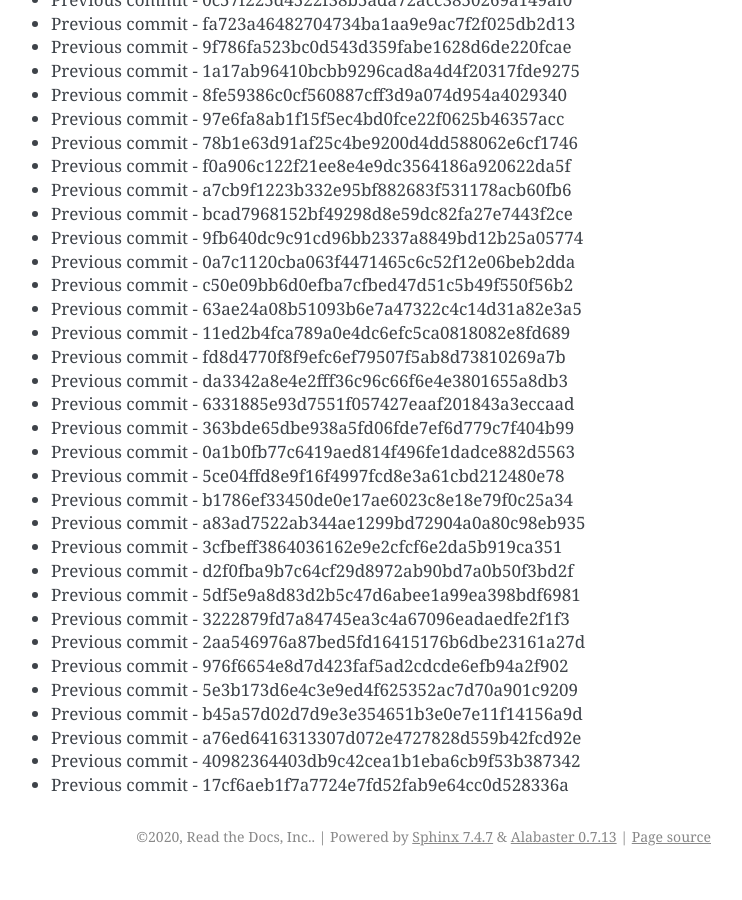
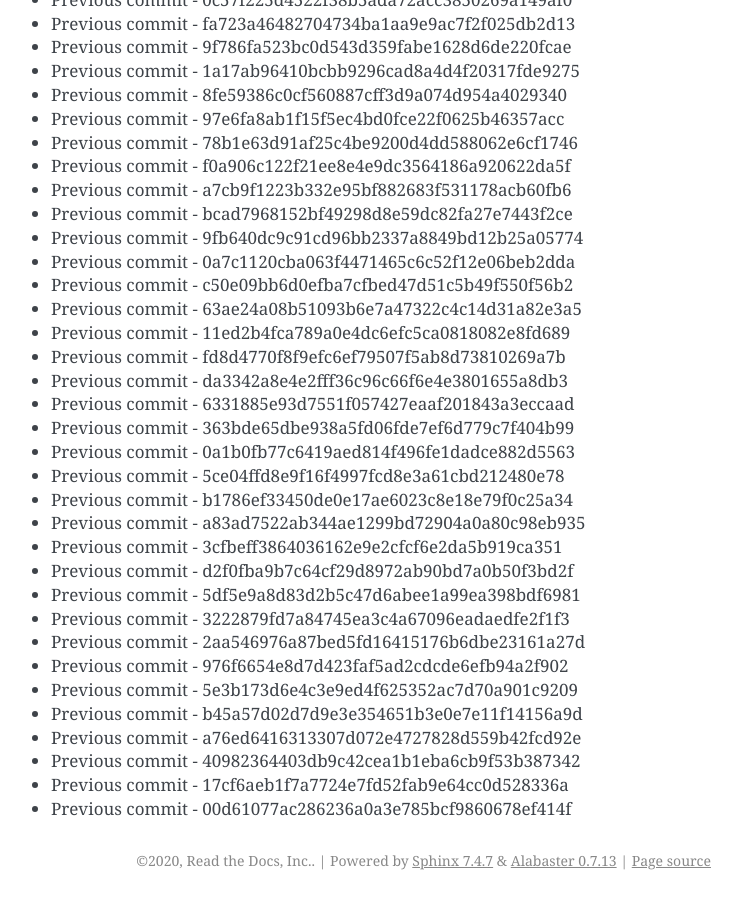
Before and after one commit to readthedocs/rtd-git-stresstest, a Sphinx documentation site: the page built from docs/updates.rst, in a window 1280 px wide and 900 px high, scrolled down 105243 px. Shown: the whole window, without its empty margins (399-1141 px from the left). Built offline with Sphinx 7.4.7, drawn with Linux system fonts in a browser that asks for light colours; before the commit the page ends 106119 px from its top, so only the background shows below that.

Commit message:
Generating commit from previous: 00d61077ac286236a0a3e785bcf9860678ef414f

```diff
--- a/docs/updates.rst
+++ b/docs/updates.rst
@@ -4454,3 +4454,4 @@ It can be tested for any performance characteristics.
 * Previous commit - a76ed6416313307d072e4727828d559b42fcd92e
 * Previous commit - 40982364403db9c42cea1b1eba6cb9f53b387342
 * Previous commit - 17cf6aeb1f7a7724e7fd52fab9e64cc0d528336a
+* Previous commit - 00d61077ac286236a0a3e785bcf9860678ef414f
```
